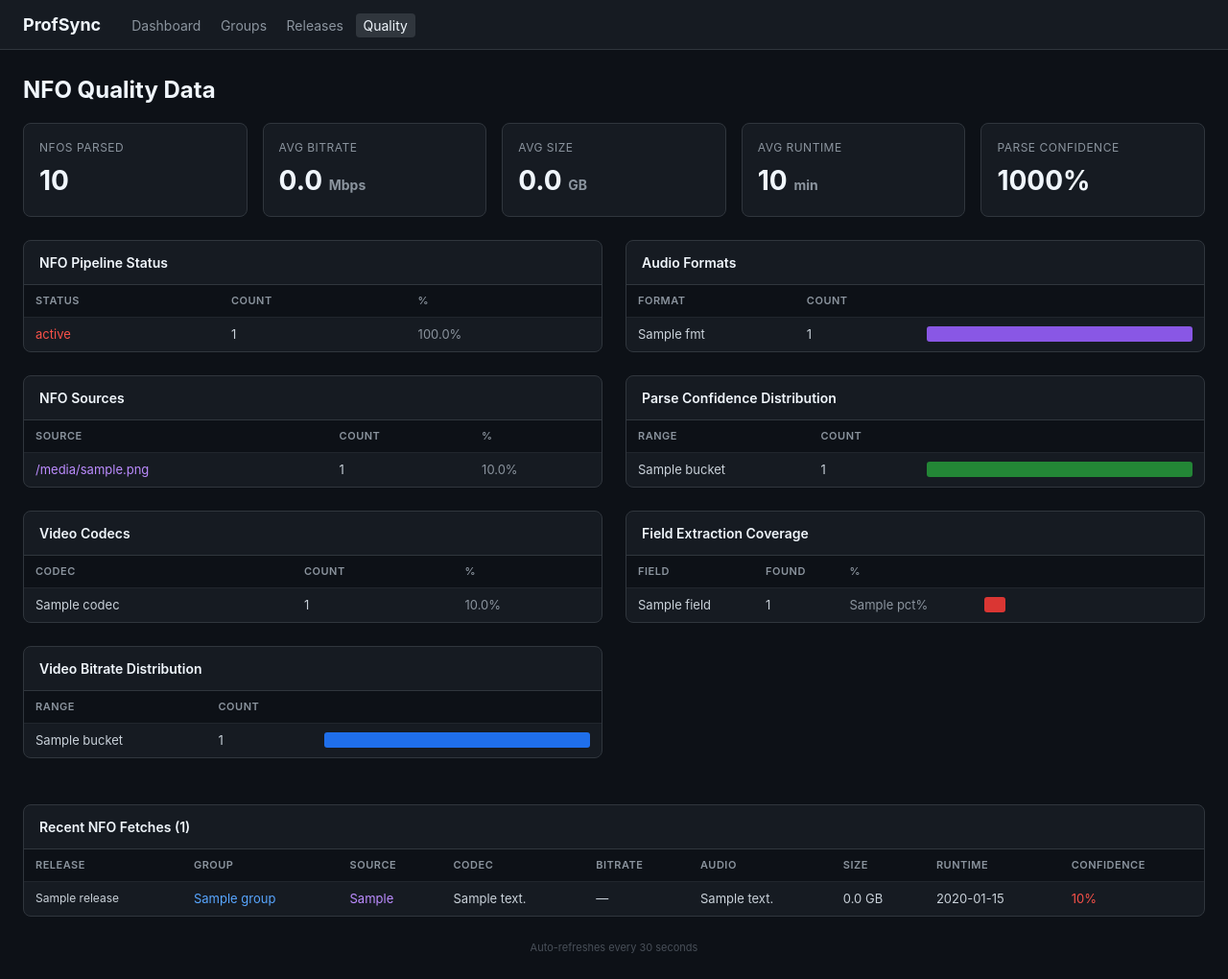
After one commit to AusAgentSmith-org/ArrProfileGenerator, a FastAPI app: template services/web/src/templates/quality.html in a window 1280 px wide. The commit adds this page. Shown: the whole page at 96% size. Run offline with FastAPI, Linux system fonts and the light colour scheme; the template is opened without the code that fills it: most values are stand-ins (such as "Sample title", 1, 10 or a date in 2020).

Commit message:
Add multi-source NFO fetching (srrdb + predb.net) and quality dashboard
NFO fetcher now uses srrdb.com as primary source (free, no auth) with
predb.net as fallback. Adds rate limit handling with exponential backoff
and re-enqueue on 429. NFO parser updated for predb.net/srrdb ETHEL-style
NFO format (channel number mapping, tvmaze URLs, duration with seconds).

New /quality page shows NFO source distribution, codec/audio breakdowns,
bitrate distribution, parse confidence, and field extraction coverage.
Dashboard updated with NFO pipeline status panel. Releases page now shows
NFO source, bitrate, and audio format from parsed NFO data.

Co-Authored-By: Claude Haiku 4.5 <noreply@anthropic.com>

```diff
--- a/services/web/src/app.py
+++ b/services/web/src/app.py
@@ -5,7 +5,7 @@ from pathlib import Path
 from fastapi import FastAPI, Request
 from fastapi.responses import HTMLResponse
 from fastapi.templating import Jinja2Templates
-from sqlalchemy import func, desc
+from sqlalchemy import func, desc, case
 
 from profsync.db import get_session
 from profsync.models import GroupProfile, Nuke, ParsedRelease, Release, ReleaseQuality
@@ -22,6 +22,7 @@ def dashboard(request: Request):
         recent = _get_recent_releases(session)
         profiles = _get_top_profiles(session)
         category_breakdown = _get_category_breakdown(session)
+        nfo_stats = _get_nfo_stats(session)
 
     redis = get_redis()
     queue_stats = {
@@ -36,6 +37,7 @@ def dashboard(request: Request):
         "profiles": profiles,
         "queue_stats": queue_stats,
         "category_breakdown": category_breakdown,
+        "nfo_stats": nfo_stats,
     })
 
 
@@ -95,8 +97,9 @@ def group_detail(request: Request, group_name: str):
 def releases_page(request: Request):
     with get_session() as session:
         releases = (
-            session.query(ParsedRelease, Release)
+            session.query(ParsedRelease, Release, ReleaseQuality)
             .join(Release, ParsedRelease.release_id == Release.id)
+            .outerjoin(ReleaseQuality, ReleaseQuality.release_id == Release.id)
             .order_by(desc(Release.pre_at))
             .limit(200)
             .all()
@@ -104,6 +107,18 @@ def releases_page(request: Request):
     return templates.TemplateResponse("releases.html", {
         "request": request,
         "releases": releases,
+    })
+
+
+@app.get("/quality", response_class=HTMLResponse)
+def quality_page(request: Request):
+    with get_session() as session:
+        quality_stats = _get_quality_stats(session)
+        recent_quality = _get_recent_quality(session)
+    return templates.TemplateResponse("quality.html", {
+        "request": request,
+        "stats": quality_stats,
+        "recent": recent_quality,
     })
 
 
@@ -206,3 +221,168 @@ def _get_category_breakdown(session) -> list[dict]:
         .all()
     )
     return [{"category": cat or "Unknown", "count": count} for cat, count in rows]
+
+
+def _get_nfo_stats(session) -> dict:
+    """NFO pipeline stats for the dashboard."""
+    # Status breakdown
+    status_rows = (
+        session.query(ParsedRelease.nfo_status, func.count(ParsedRelease.id))
+        .group_by(ParsedRelease.nfo_status)
+        .all()
+    )
+    nfo_status = {status: count for status, count in status_rows}
+
+    # Source breakdown
+    source_rows = (
+        session.query(ReleaseQuality.nfo_source, func.count(ReleaseQuality.id))
+        .group_by(ReleaseQuality.nfo_source)
+        .all()
+    )
+    nfo_sources = {src or "unknown": count for src, count in source_rows}
+
+    # Average parse confidence
+    avg_confidence = (
+        session.query(func.avg(ReleaseQuality.parse_confidence))
+        .scalar()
+    ) or 0
+
+    return {
+        "status": nfo_status,
+        "sources": nfo_sources,
+        "avg_confidence": avg_confidence,
+    }
+
+
+def _get_quality_stats(session) -> dict:
+    """Detailed quality breakdown for the /quality page."""
+    total = session.query(func.count(ReleaseQuality.id)).scalar() or 0
+
+    # Source breakdown
+    source_rows = (
+        session.query(ReleaseQuality.nfo_source, func.count(ReleaseQuality.id))
+        .group_by(ReleaseQuality.nfo_source)
+        .order_by(desc(func.count(ReleaseQuality.id)))
+        .all()
+    )
+
+    # Video codec breakdown
+    codec_rows = (
+        session.query(ReleaseQuality.video_codec_detail, func.count(ReleaseQuality.id))
+        .filter(ReleaseQuality.video_codec_detail.isnot(None))
+        .group_by(ReleaseQuality.video_codec_detail)
+        .order_by(desc(func.count(ReleaseQuality.id)))
+        .all()
+    )
+
+    # Audio format breakdown
+    audio_rows = (
+        session.query(ReleaseQuality.audio_format_detail, func.count(ReleaseQuality.id))
+        .filter(ReleaseQuality.audio_format_detail.isnot(None))
+        .group_by(ReleaseQuality.audio_format_detail)
+        .order_by(desc(func.count(ReleaseQuality.id)))
+        .all()
+    )
+
+    # Bitrate distribution (buckets)
+    bitrate_buckets = []
+    for label, low, high in [
+        ("<2 Mbps", 0, 2000),
+        ("2-4 Mbps", 2000, 4000),
+        ("4-8 Mbps", 4000, 8000),
+        ("8-15 Mbps", 8000, 15000),
+        ("15-30 Mbps", 15000, 30000),
+        ("30+ Mbps", 30000, 999999),
+    ]:
+        count = (
+            session.query(func.count(ReleaseQuality.id))
+            .filter(
+                ReleaseQuality.video_bitrate_kbps >= low,
+                ReleaseQuality.video_bitrate_kbps < high,
+            )
+            .scalar() or 0
+        )
+        if count > 0:
+            bitrate_buckets.append({"label": label, "count": count})
+
+    # NFO status breakdown
+    status_rows = (
+        session.query(ParsedRelease.nfo_status, func.count(ParsedRelease.id))
+        .group_by(ParsedRelease.nfo_status)
+        .all()
+    )
+
+    # Parse confidence distribution
+    confidence_buckets = []
+    for label, low, high in [
+        ("0-20%", 0, 0.2),
+        ("20-40%", 0.2, 0.4),
+        ("40-60%", 0.4, 0.6),
+        ("60-80%", 0.6, 0.8),
+        ("80-100%", 0.8, 1.01),
+    ]:
+        count = (
+            session.query(func.count(ReleaseQuality.id))
+            .filter(
+                ReleaseQuality.parse_confidence >= low,
+                ReleaseQuality.parse_confidence < high,
+            )
+            .scalar() or 0
+        )
+        if count > 0:
+            confidence_buckets.append({"label": label, "count": count})
+
+    # Aggregate stats
+    avg_bitrate = session.query(func.avg(ReleaseQuality.video_bitrate_kbps)).scalar()
+    avg_size = session.query(func.avg(ReleaseQuality.total_size_mb)).scalar()
+    avg_runtime = session.query(func.avg(ReleaseQuality.runtime_minutes)).scalar()
+    avg_confidence = session.query(func.avg(ReleaseQuality.parse_confidence)).scalar()
+
+    # Field coverage (what % of NFOs have each field)
+    field_coverage = {}
+    for field_name, col in [
+        ("Video Bitrate", ReleaseQuality.video_bitrate_kbps),
+        ("Video Codec", ReleaseQuality.video_codec_detail),
+        ("Audio Format", ReleaseQuality.audio_format_detail),
+        ("Audio Bitrate", ReleaseQuality.audio_bitrate_kbps),
+        ("File Size", ReleaseQuality.total_size_mb),
+        ("Runtime", ReleaseQuality.runtime_minutes),
+        ("CRF Value", ReleaseQuality.crf_value),
+        ("Encoder Preset", ReleaseQuality.encoder_preset),
+        ("Bit Depth", ReleaseQuality.bit_depth),
+        ("Encode Ratio", ReleaseQuality.encode_ratio),
+        ("IMDb ID", ReleaseQuality.imdb_id),
+    ]:
+        count = session.query(func.count(ReleaseQuality.id)).filter(col.isnot(None)).scalar() or 0
+        field_coverage[field_name] = {
+            "count": count,
+            "pct": round(count / total * 100, 1) if total > 0 else 0,
+        }
+
+    return {
+        "total": total,
+        "sources": [(src or "unknown", count) for src, count in source_rows],
+        "codecs": [(codec, count) for codec, count in codec_rows],
+        "audio_formats": [(fmt, count) for fmt, count in audio_rows],
+        "bitrate_buckets": bitrate_buckets,
+        "confidence_buckets": confidence_buckets,
+        "nfo_status": [(status, count) for status, count in status_rows],
+        "avg_bitrate": int(avg_bitrate) if avg_bitrate else 0,
+        "avg_size_mb": int(avg_size) if avg_size else 0,
+        "avg_runtime": int(avg_runtime) if avg_runtime else 0,
+        "avg_confidence": float(avg_confidence) if avg_confidence else 0,
+        "field_coverage": field_coverage,
+    }
+
+
+def _get_recent_quality(session, limit: int = 50) -> list:
+    """Recent releases with quality data."""
+    rows = (
+        session.query(ParsedRelease, Release, ReleaseQuality)
+        .join(Release, ParsedRelease.release_id == Release.id)
+        .join(ReleaseQuality, ReleaseQuality.release_id == Release.id)
+        .order_by(desc(ReleaseQuality.fetched_at))
+        .limit(limit)
+        .all()
+    )
+    return rows
--- a/services/web/src/templates/base.html
+++ b/services/web/src/templates/base.html
@@ -156,6 +156,7 @@
             <a href="/" class="{% if active == 'dashboard' %}active{% endif %}">Dashboard</a>
             <a href="/groups" class="{% if active == 'groups' %}active{% endif %}">Groups</a>
             <a href="/releases" class="{% if active == 'releases' %}active{% endif %}">Releases</a>
+            <a href="/quality" class="{% if active == 'quality' %}active{% endif %}">Quality</a>
         </nav>
     </div>
     <div class="container">
--- /dev/null
+++ b/services/web/src/templates/quality.html
@@ -0,0 +1,248 @@
+{% extends "base.html" %}
+{% set active = "quality" %}
+{% block title %}ProfSync - Quality Data{% endblock %}
+
+{% block content %}
+<h2 style="margin-bottom: 16px; color: #f0f6fc;">NFO Quality Data</h2>
+
+<div class="stats-grid">
+    <div class="stat-card">
+        <div class="label">NFOs Parsed</div>
+        <div class="value">{{ stats.total }}</div>
+    </div>
+    <div class="stat-card">
+        <div class="label">Avg Bitrate</div>
+        <div class="value">{{ "%.1f"|format(stats.avg_bitrate / 1000) }} <span style="font-size: 14px; color: #8b949e;">Mbps</span></div>
+    </div>
+    <div class="stat-card">
+        <div class="label">Avg Size</div>
+        <div class="value">{{ "%.1f"|format(stats.avg_size_mb / 1024) if stats.avg_size_mb > 0 else '—' }} <span style="font-size: 14px; color: #8b949e;">GB</span></div>
+    </div>
+    <div class="stat-card">
+        <div class="label">Avg Runtime</div>
+        <div class="value">{{ stats.avg_runtime }} <span style="font-size: 14px; color: #8b949e;">min</span></div>
+    </div>
+    <div class="stat-card">
+        <div class="label">Parse Confidence</div>
+        <div class="value">{{ "%.0f"|format(stats.avg_confidence * 100) }}%</div>
+    </div>
+</div>
+
+<div class="two-col">
+    <div>
+        <!-- NFO Pipeline Status -->
+        <div class="panel">
+            <div class="panel-header">NFO Pipeline Status</div>
+            <table>
+                <thead><tr><th>Status</th><th>Count</th><th>%</th></tr></thead>
+                <tbody>
+                    {% set total_releases = stats.nfo_status|sum(attribute='1') %}
+                    {% for status, count in stats.nfo_status %}
+                    <tr>
+                        <td>
+                            {% if status == 'fetched' %}
+                            <span style="color: #3fb950;">{{ status }}</span>
+                            {% elif status == 'pending' %}
+                            <span style="color: #d29922;">{{ status }}</span>
+                            {% elif status == 'not_found' %}
+                            <span style="color: #8b949e;">{{ status }}</span>
+                            {% else %}
+                            <span style="color: #f85149;">{{ status }}</span>
+                            {% endif %}
+                        </td>
+                        <td>{{ count }}</td>
+                        <td style="color: #8b949e;">{{ "%.1f"|format(count / total_releases * 100) if total_releases > 0 else '—' }}%</td>
+                    </tr>
+                    {% endfor %}
+                </tbody>
+            </table>
+        </div>
+
+        <!-- NFO Sources -->
+        <div class="panel">
+            <div class="panel-header">NFO Sources</div>
+            <table>
+                <thead><tr><th>Source</th><th>Count</th><th>%</th></tr></thead>
+                <tbody>
+                    {% for src, count in stats.sources %}
+                    <tr>
+                        <td>
+                            {% if src == 'srrdb' %}
+                            <span style="color: #58a6ff;">{{ src }}</span>
+                            {% else %}
+                            <span style="color: #bc8cff;">{{ src }}</span>
+                            {% endif %}
+                        </td>
+                        <td>{{ count }}</td>
+                        <td style="color: #8b949e;">{{ "%.1f"|format(count / stats.total * 100) if stats.total > 0 else '—' }}%</td>
+                    </tr>
+                    {% endfor %}
+                </tbody>
+            </table>
+        </div>
+
+        <!-- Video Codec Breakdown -->
+        <div class="panel">
+            <div class="panel-header">Video Codecs</div>
+            <table>
+                <thead><tr><th>Codec</th><th>Count</th><th>%</th></tr></thead>
+                <tbody>
+                    {% for codec, count in stats.codecs %}
+                    <tr>
+                        <td>{{ codec }}</td>
+                        <td>{{ count }}</td>
+                        <td style="color: #8b949e;">{{ "%.1f"|format(count / stats.total * 100) }}%</td>
+                    </tr>
+                    {% endfor %}
+                </tbody>
+            </table>
+        </div>
+
+        <!-- Bitrate Distribution -->
+        <div class="panel">
+            <div class="panel-header">Video Bitrate Distribution</div>
+            <table>
+                <thead><tr><th>Range</th><th>Count</th><th></th></tr></thead>
+                <tbody>
+                    {% set max_bitrate_count = stats.bitrate_buckets|map(attribute='count')|max if stats.bitrate_buckets else 1 %}
+                    {% for bucket in stats.bitrate_buckets %}
+                    <tr>
+                        <td>{{ bucket.label }}</td>
+                        <td>{{ bucket.count }}</td>
+                        <td style="width: 50%;">
+                            <div style="background: #1f6feb; height: 16px; border-radius: 3px; width: {{ (bucket.count / max_bitrate_count * 100)|int }}%;"></div>
+                        </td>
+                    </tr>
+                    {% endfor %}
+                </tbody>
+            </table>
+        </div>
+    </div>
+
+    <div>
+        <!-- Audio Format Breakdown -->
+        <div class="panel">
+            <div class="panel-header">Audio Formats</div>
+            <table>
+                <thead><tr><th>Format</th><th>Count</th><th></th></tr></thead>
+                <tbody>
+                    {% set max_audio_count = stats.audio_formats|map(attribute='1')|max if stats.audio_formats else 1 %}
+                    {% for fmt, count in stats.audio_formats %}
+                    <tr>
+                        <td>{{ fmt }}</td>
+                        <td>{{ count }}</td>
+                        <td style="width: 50%;">
+                            <div style="background: #8957e5; height: 16px; border-radius: 3px; width: {{ (count / max_audio_count * 100)|int }}%;"></div>
+                        </td>
+                    </tr>
+                    {% endfor %}
+                </tbody>
+            </table>
+        </div>
+
+        <!-- Parse Confidence Distribution -->
+        <div class="panel">
+            <div class="panel-header">Parse Confidence Distribution</div>
+            <table>
+                <thead><tr><th>Range</th><th>Count</th><th></th></tr></thead>
+                <tbody>
+                    {% set max_conf_count = stats.confidence_buckets|map(attribute='count')|max if stats.confidence_buckets else 1 %}
+                    {% for bucket in stats.confidence_buckets %}
+                    <tr>
+                        <td>{{ bucket.label }}</td>
+                        <td>{{ bucket.count }}</td>
+                        <td style="width: 50%;">
+                            <div style="background: #238636; height: 16px; border-radius: 3px; width: {{ (bucket.count / max_conf_count * 100)|int }}%;"></div>
+                        </td>
+                    </tr>
+                    {% endfor %}
+                </tbody>
+            </table>
+        </div>
+
+        <!-- Field Coverage -->
+        <div class="panel">
+            <div class="panel-header">Field Extraction Coverage</div>
+            <table>
+                <thead><tr><th>Field</th><th>Found</th><th>%</th><th></th></tr></thead>
+                <tbody>
+                    {% for field, data in stats.field_coverage.items() %}
+                    <tr>
+                        <td>{{ field }}</td>
+                        <td>{{ data.count }}</td>
+                        <td style="color: #8b949e;">{{ data.pct }}%</td>
+                        <td style="width: 40%;">
+                            <div style="background: {% if data.pct > 60 %}#238636{% elif data.pct > 30 %}#d29922{% else %}#da3633{% endif %}; height: 16px; border-radius: 3px; width: {{ data.pct|int }}%;"></div>
+                        </td>
+                    </tr>
+                    {% endfor %}
+                </tbody>
+            </table>
+        </div>
+    </div>
+</div>
+
+<!-- Recent NFO Quality Data -->
+<div class="panel" style="margin-top: 24px;">
+    <div class="panel-header">Recent NFO Fetches ({{ recent|length }})</div>
+    <div class="scroll-table" style="max-height: none;">
+        <table>
+            <thead>
+                <tr>
+                    <th>Release</th>
+                    <th>Group</th>
+                    <th>Source</th>
+                    <th>Codec</th>
+                    <th>Bitrate</th>
+                    <th>Audio</th>
+                    <th>Size</th>
+                    <th>Runtime</th>
+                    <th>Confidence</th>
+                </tr>
+            </thead>
+            <tbody>
+                {% for r in recent %}
+                <tr>
+                    <td style="font-size: 12px; max-width: 400px; overflow: hidden; text-overflow: ellipsis; white-space: nowrap;">{{ r.Release.name }}</td>
+                    <td><a href="/groups/{{ r.ParsedRelease.group }}">{{ r.ParsedRelease.group }}</a></td>
+                    <td>
+                        {% if r.ReleaseQuality.nfo_source == 'srrdb' %}
+                        <span style="color: #58a6ff;">{{ r.ReleaseQuality.nfo_source }}</span>
+                        {% else %}
+                        <span style="color: #bc8cff;">{{ r.ReleaseQuality.nfo_source }}</span>
+                        {% endif %}
+                    </td>
+                    <td>{{ r.ReleaseQuality.video_codec_detail or '—' }}</td>
+                    <td style="white-space: nowrap;">
+                        {% if r.ReleaseQuality.video_bitrate_kbps %}
+                        {{ "%.1f"|format(r.ReleaseQuality.video_bitrate_kbps / 1000) }} Mbps
+                        {% else %}—{% endif %}
+                    </td>
+                    <td>{{ r.ReleaseQuality.audio_format_detail or '—' }}</td>
+                    <td style="white-space: nowrap;">
+                        {% if r.ReleaseQuality.total_size_mb %}
+                        {{ "%.1f"|format(r.ReleaseQuality.total_size_mb / 1024) }} GB
+                        {% else %}—{% endif %}
+                    </td>
+                    <td>{{ r.ReleaseQuality.runtime_minutes or '—' }}</td>
+                    <td>
+                        {% set conf = r.ReleaseQuality.parse_confidence %}
+                        <span style="color: {% if conf >= 0.6 %}#3fb950{% elif conf >= 0.3 %}#d29922{% else %}#f85149{% endif %};">
+                            {{ "%.0f"|format(conf * 100) }}%
+                        </span>
+                    </td>
+                </tr>
+                {% endfor %}
+            </tbody>
+        </table>
+    </div>
+</div>
+
+<div class="refresh-note" style="text-align: center; margin-top: 16px;">
+    Auto-refreshes every 30 seconds
+</div>
+{% endblock %}
+
+{% block scripts %}
+<script>setTimeout(() => location.reload(), 30000);</script>
+{% endblock %}
```
Also changed, not shown: services/nfo-fetcher/src/fetcher.py (+94 -33 lines), services/nfo-fetcher/src/main.py (+27 -22 lines), services/nfo-fetcher/src/nfo_parser.py (+31 -6 lines), services/web/src/templates/dashboard.html (+35 -0 lines), services/web/src/templates/releases.html (+30 -2 lines).
